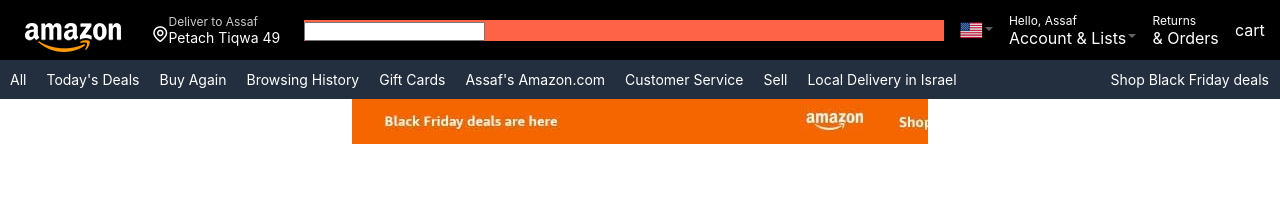
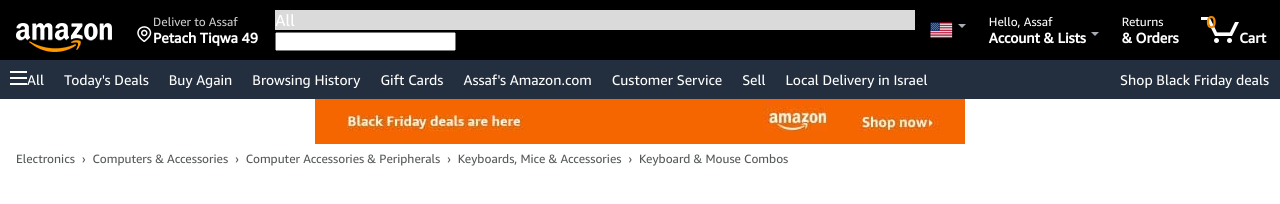
Before and after one commit to ASSAFVAN/Amazon, a plain HTML site: page index.html in a window 1280 px wide. Shown: the top 204 px of the page. Drawn offline with Linux system fonts and the light colour scheme.

Commit message:
second commit

```diff
--- a/Styles/style.css
+++ b/Styles/style.css
@@ -3,18 +3,20 @@
   padding: 0;
   box-sizing: border-box;
 }
+@font-face {
+  font-family: "Amazon Ember";
+  src: url(../Assets/Fonts/AmazonUIFont-amazonember_rg-cc7ebaa05a2cd3b02c0929ac0475a44ab30b7efa._V2_.woff2);
+}
 body {
-  font-family: "SF Pro Text", "Myriad Set Pro", "SF Pro Icons", "Helvetica Neue",
-    "Helvetica", "Arial", sans-serif;
+  font-family: "Amazon Ember", Arial, sans-serif;
+  /* font-family: Arial, Helvetica, sans-serif; */
   height: 200vh;
 }
 header {
   display: flex;
   justify-content: center;
   align-items: center;
-  background-color: green;
   flex-direction: column;
-  /* height: 44px; */
   width: 100%;
 }
 .top-header-container {
@@ -23,7 +25,7 @@ header {
   align-items: center;
   background-color: black;
   color: white;
-  width: 100vw;
+  width: 100%;
   height: 60px;
 }
 .amazon-logo-wrap {
@@ -44,7 +46,7 @@ header {
   text-align: left;
   height: 50px;
   width: 146px;
-  max-width: 146px;
+  min-width: 146px;
 }
 .location-icon {
   background-image: url(../Assets/Img/nav-sprite-global-1x-hm-dsk-reorg._CB405937547_.png);
@@ -61,9 +63,9 @@ header {
 .location {
   font-size: 0.875rem;
   color: white;
+  font-weight: 700;
 }
 .search-bar-wrap {
-  background-color: tomato;
   width: 50%;
 }
 .search-bar-option {
@@ -72,6 +74,7 @@ header {
 
 .flag-wrap {
   display: flex;
+  padding: 14px 8px;
 }
 .account-wrap {
   display: flex;
@@ -89,13 +92,56 @@ header {
   width: 0;
   border-left: 4px solid transparent;
   border-right: 4px solid transparent;
-  border-top: 4px solid #606060;
-  margin: 6px 0 0 2px;
+  border-top: 4px solid #a7acb2;
+  margin: 3px 0 0 5px;
 }
 
 .login-name,
 .returns {
   font-size: 0.75rem;
+}
+.account,
+.orders,
+.cart-label {
+  font-weight: bold;
+  font-size: 0.875rem;
+}
+.login-wrap {
+  display: flex;
+  flex-direction: column;
+  justify-content: center;
+  padding: 10px 8px;
+}
+.returns-wrap {
+  padding: 10px 8px;
+}
+.cart-wrap {
+  position: relative;
+  display: flex;
+  justify-content: center;
+  align-items: center;
+  padding: 10px 8px;
+}
+.cart-icon {
+  background-image: url(../Assets/Img/nav-sprite-global-1x-hm-dsk-reorg._CB405937547_.png);
+  background-repeat: no-repeat;
+  background-position: -10px -340px;
+  height: 26px;
+  width: 38px;
+}
+.cart-label {
+  align-self: flex-end;
+  margin-top: 15px;
+}
+.cart-items-number {
+  position: absolute;
+  left: 13px;
+  right: auto;
+  top: 8px;
+  color: #f08804;
+  width: 19px;
+  font-size: 16px;
+  font-weight: bold;
 }
 
 .border {
@@ -143,6 +189,17 @@ a {
   margin: 5px 0px 6px 0px;
   padding: 5px 9px;
 }
+
+.nav-bar-all-wrap {
+  display: flex;
+}
+.nav-bar-all-icon {
+  background-image: url(../Assets/Img/nav-sprite-global-1x-hm-dsk-reorg._CB405937547_.png);
+  background-repeat: no-repeat;
+  background-position: -172px -255px;
+  height: 14px;
+  width: 17px;
+}
 /* .label {
   padding: 0 8px;
 } */
@@ -169,10 +226,30 @@ a {
 }
 .banner {
   height: 45px;
-  background-color: red;
-  width: 45%;
+  width: 650px;
   background-image: url(../Assets/Img/Fuji_BF_ILM_1X._CB652848759_.jpg);
-  background-repeat: no-repeat;
-  object-fit: cover;
-  background-size: cover;
+  /* background-repeat: no-repeat; */
+  /* object-fit: cover; */
+  /* background-size: cover; */
 }
+
+.map-wrap {
+  display: flex;
+  justify-content: space-between;
+  margin-top: 8px;
+  padding: 0 16px;
+}
+
+.map-wrap > ul {
+  display: flex;
+  font-size: 0.75rem;
+}
+.map-wrap > ul > li {
+  margin-right: 0.4235rem;
+  line-height: 14px;
+  color: #565959;
+}
+.map-label:hover {
+  text-decoration: underline;
+  cursor: pointer;
+}
--- a/index.html
+++ b/index.html
@@ -20,7 +20,7 @@
           </div>
         </div>
         <div class="search-bar-wrap">
-          <div class="search-bar-option"></div>
+          <div class="search-bar-option">All</div>
           <input type="text" class="search-bar-text" name="fname" />
           <div class="search-bar-icon"></div>
         </div>
@@ -41,8 +41,8 @@
         </div>
         <div class="border cart-wrap">
           <div class="cart-icon"></div>
-          <div class="cart-items-number"></div>
-          <div class="cart">cart</div>
+          <div class="cart-label">Cart</div>
+          <div class="cart-items-number">0</div>
         </div>
       </div>
       <div class="bottom-header-container">
@@ -68,5 +68,26 @@
     <section class="banner-wrap">
       <div class="banner"></div>
     </section>
+    <div class="map-wrap">
+      <ul>
+        <li class="map-label">Electronics</li>
+        <li class="divider">
+          <span class="a-list-item a-color-tertiary"> › </span>
+        </li>
+        <li class="map-label">Computers & Accessories</li>
+        <li class="divider">
+          <span class="a-list-item a-color-tertiary"> › </span>
+        </li>
+        <li class="map-label">Computer Accessories & Peripherals</li>
+        <li class="divider">
+          <span class="a-list-item a-color-tertiary"> › </span>
+        </li>
+        <li class="map-label">Keyboards, Mice & Accessories</li>
+        <li class="divider">
+          <span class="a-list-item a-color-tertiary"> › </span>
+        </li>
+        <li class="map-label">Keyboard & Mouse Combos</li>
+      </ul>
+    </div>
   </body>
 </html>
```
Also changed, not shown: Assets/Fonts/AmazonUIFont-amazonember_rg-cc7ebaa05a2cd3b02c0929ac0475a44ab30b7efa._V2_.woff2 (renamed from Assets/Fonts/pDxWAF1pBB0dzGB.woff2), Assets/Fonts/AmazonUIFont-amazonember_rgit-9cc1bb64eb270135f1adf3a4881c2ee5e7c37be5._V2_.woff2 (renamed from Assets/Fonts/WOnTLzkiaEccV7F.woff2), Assets/Fonts/KFPk-9IF4FqAqY-.woff2 (deleted), 1 other file.
